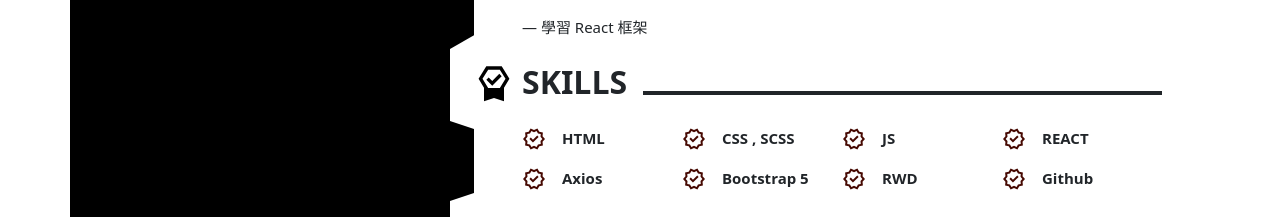
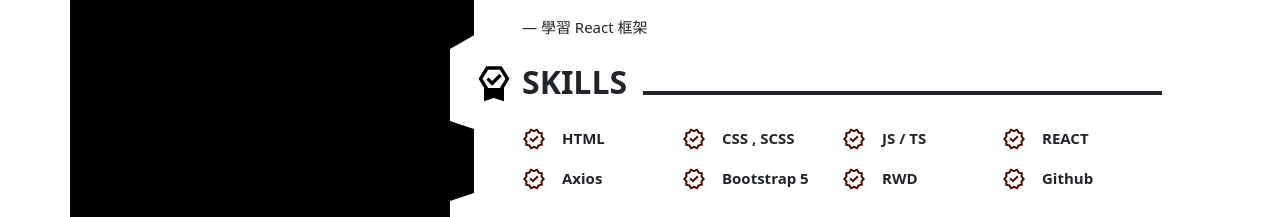
Before and after one commit to 54877/Resume, a React (Vite) app: page / in a window 1280 px wide. Shown: the part 1040-1257 px from the top of the page. Built offline with nearby package versions, Linux system fonts and the light colour scheme.

Commit message:
新增TS技能

```diff
--- a/src/IndexApp.jsx
+++ b/src/IndexApp.jsx
@@ -341,7 +341,7 @@ function IndexApp() {
                     >
                       <path d="m344-60-76-128-144-32 14-148-98-112 98-112-14-148 144-32 76-128 136 58 136-58 76 128 144 32-14 148 98 112-98 112 14 148-144 32-76 128-136-58-136 58Zm34-102 102-44 104 44 56-96 110-26-10-112 74-84-74-86 10-112-110-24-58-96-102 44-104-44-56 96-110 24 10 112-74 86 74 84-10 114 110 24 58 96Zm102-318Zm-42 142 226-226-56-58-170 170-86-84-56 56 142 142Z" />
                     </svg>
-                    <span className="fs-7 fw-bold">JS</span>
+                    <span className="fs-7 fw-bold">JS / TS</span>
                   </div>
                   <div className="d-flex align-items-center w-p mb-3 ">
                     <svg
@@ -431,11 +431,11 @@ function IndexApp() {
               <div className="px-4">
                 <div className=" d-flex flex-column">
                   <ul className="pt-3 ul-type">
-                    {data.map((e) => {
+                    {data.map((e, index) => {
                       const { title, Url, UrlGithub, img, introduce, skill } =
                         e;
                       return (
-                        <div>
+                        <div key={index}>
                           <div className="d-none d-lg-block trapezoid-4"></div>
                           <div className="row" key={Url}>
                             <div className="col-lg-6">
```
